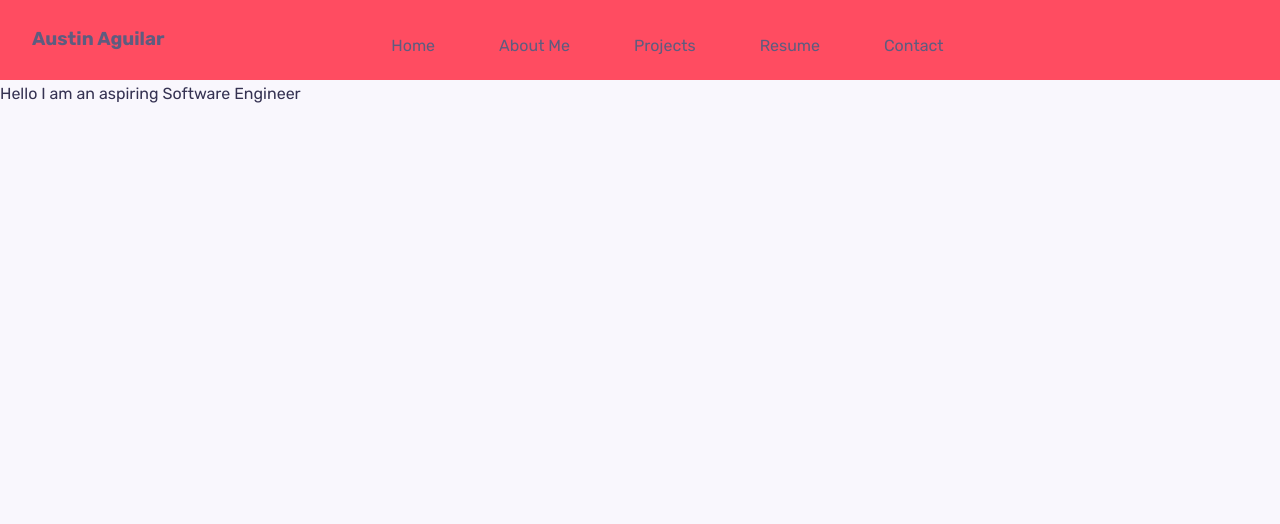
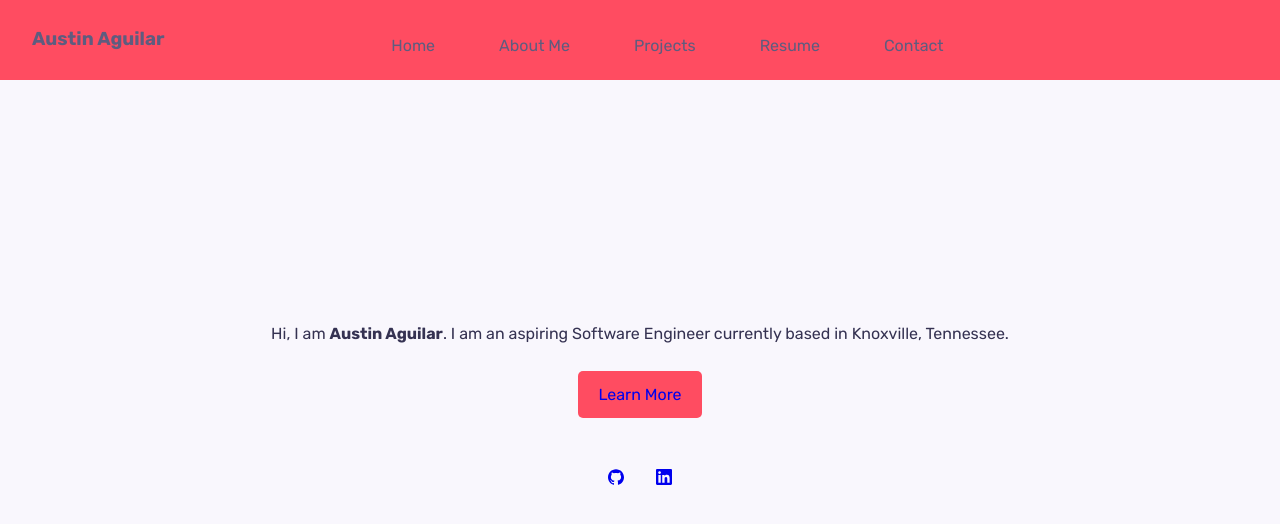
Before and after one commit to austin-aguilar/portfolio, a React (Vite) app: page / in a window 1280 px wide. Shown: the top 524 px of the page. Built offline with nearby package versions, Linux system fonts and the light colour scheme.

Commit message:
added basic home page

```diff
--- a/package.json
+++ b/package.json
@@ -12,7 +12,8 @@
   "dependencies": {
     "react": "^18.2.0",
     "react-dom": "^18.2.0",
-    "react-icons": "^5.0.1"
+    "react-icons": "^5.0.1",
+    "react-router-dom": "^6.22.2"
   },
   "devDependencies": {
     "@types/react": "^18.2.55",
--- a/src/App.jsx
+++ b/src/App.jsx
@@ -1,19 +1,16 @@
 import "./App.css";
 import Navbar from './components/navbar/Navbar';
-import Home from './components/home/Home';
+import AppRoutes from './Routes'
 // import About from './components/about/About';
 // import Resume from './components/resume/Resume';
-// import Portfolio from './components/portfolio/Portfolio';
+// import Projects from './components/projects/Projects';
 
 const App = () => {
   return (
     <>
     <Navbar />
     <main className='main'>
-      <Home />
-      {/* <About />
-      <Resume />
-      <Portfolio /> */}
+      <AppRoutes />
     </main>
     </>
   )
--- /dev/null
+++ b/src/Routes.jsx
@@ -0,0 +1,20 @@
+import { BrowserRouter, Route, Routes } from 'react-router-dom';
+
+import Home from './components/home/Home';
+import Projects from './components/projects/Projects';
+import NoPage from './components/noPage/NoPage';
+
+function AppRoutes(){
+    return(
+        <BrowserRouter>
+            <Routes>
+                <Route path="/" element={<Home />} />
+                <Route path="/projects" element={<Projects />} />
+                <Route path="*" element={<NoPage/>} />
+            </Routes>
+        </BrowserRouter>
+
+    )
+}
+
+export default AppRoutes
--- a/src/components/home/Home.jsx
+++ b/src/components/home/Home.jsx
@@ -1,8 +1,30 @@
 import "./home.css";
+// import Austin from '../../assets/Austin_Photo.jpeg'
+import { SiGithub, SiLinkedin } from 'react-icons/si';
+import { Link } from "react-router-dom";
 
 const Home = () => {
+
+
     return (
-        <div>Hello I am an aspiring Software Engineer</div>
+        <div className="homeContainer">
+            <div className="homeText">
+                <p>Hi, I am <b>Austin Aguilar</b>. I am an aspiring Software Engineer currently based in Knoxville, Tennessee.</p>
+            </div>
+            <div className="aboutMeBtnContainer">
+                <div className="aboutMeBtn">
+                    <a href="/aboutme"> Learn More </a>
+                </div>
+            </div>
+            <div className="professionalLinks">
+                    <Link to="https://github.com/austin-aguilar">
+                        <SiGithub />
+                    </Link>
+                    <Link to="https://www.linkedin.com/in/austinaguilarmecs/">
+                        <SiLinkedin />
+                    </Link>
+            </div>
+        </div>
     )
 }
 
--- a/src/components/home/home.css
+++ b/src/components/home/home.css
@@ -0,0 +1,35 @@
+.homeContainer {
+    padding-top: 30vh;
+    height: 70vh;
+
+}
+
+.homeContainer div {
+    display: flex;
+    align-items: center;
+    justify-content: center;
+    margin-bottom: 3vh;
+}
+
+.aboutMeBtn {
+    padding: 10px 20px;
+    background-color: var(--first-color);
+    border: none;
+    border-radius: 5px;
+    cursor: pointer;
+    transition: all 0.2s ease-in-out;
+  }
+
+.aboutMeBtn:hover {
+    background-color: var(--hover-color);
+    transform: scale(1.05);
+  }
+
+
+a:visited {
+    color: inherit;
+  }
+
+.professionalLinks a {
+    margin: 0 1rem;
+}
--- a/src/components/navbar/Navbar.jsx
+++ b/src/components/navbar/Navbar.jsx
@@ -14,11 +14,11 @@ const Navbar = () => {
         <header>
             <h3>Austin Aguilar</h3>
             <nav ref={navRef}>
-                <a href="/#">Home</a>
-                <a href="/#">About Me</a>
-                <a href="/#">Projects</a>
-                <a href="/#">Resume</a>
-                <a href="/#">Contact</a>
+                <a href="/">Home</a>
+                <a href="/aboutme">About Me</a>
+                <a href="/projects">Projects</a>
+                <a href="/resume">Resume</a>
+                <a href="/contact">Contact</a>
                 <button className="nav-btn nav-close-btn" onClick={showNavBar}>
                     <FaTimes />
                 </button>
--- /dev/null
+++ b/src/components/noPage/NoPage.jsx
@@ -0,0 +1,7 @@
+const noPage = () => {
+    return (
+        <div>No Page Found</div>
+    )
+}
+
+export default noPage;
--- /dev/null
+++ b/src/components/projects/Projects.jsx
@@ -0,0 +1,9 @@
+import "./projects.css";
+
+const projects = () => {
+    return (
+        <div>Portfolio</div>
+    )
+}
+
+export default projects;
```
Also changed, not shown: src/components/portfolio/Portfolio.jsx (deleted, +0 -10 lines), src/assets/Austin_Photo.jpeg (added), src/components/projects/projects.css (added), 1 other file (tests, documents, lock files or other folders).
